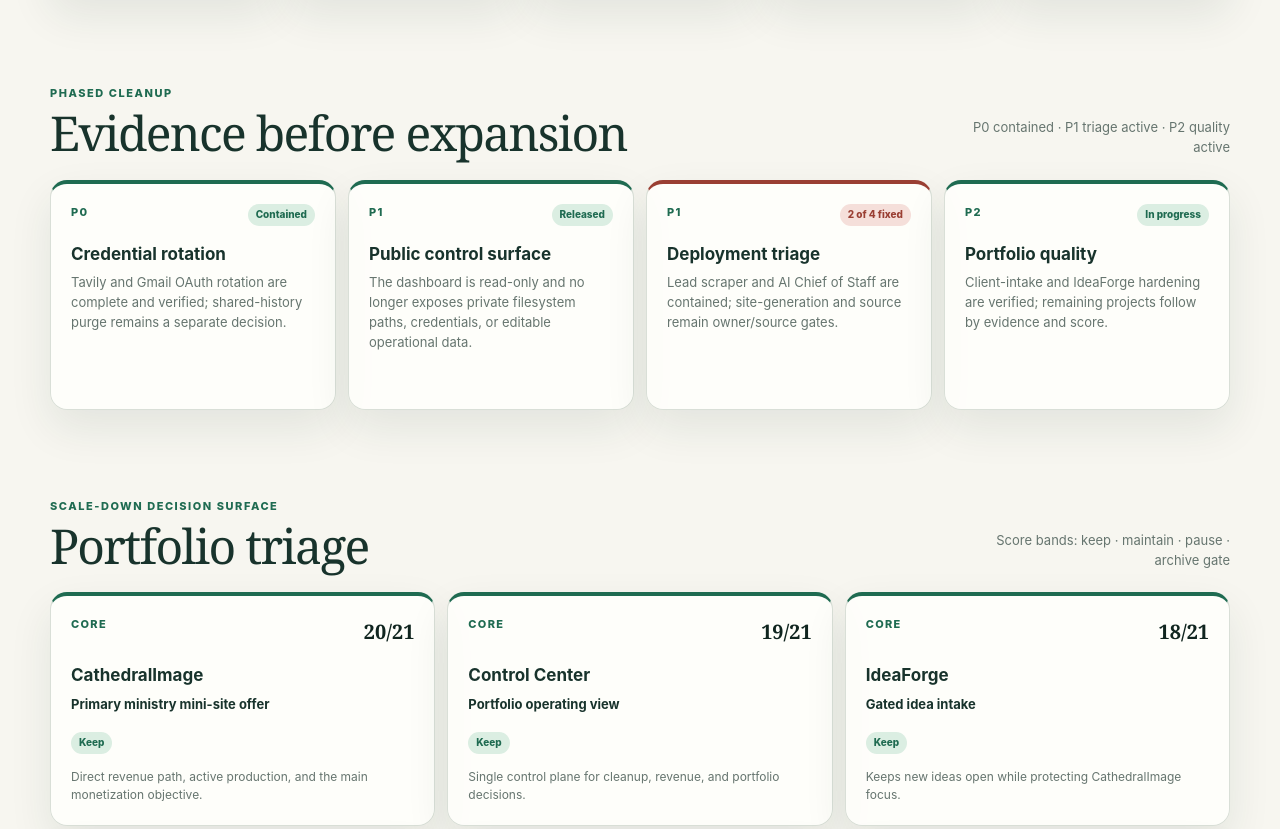
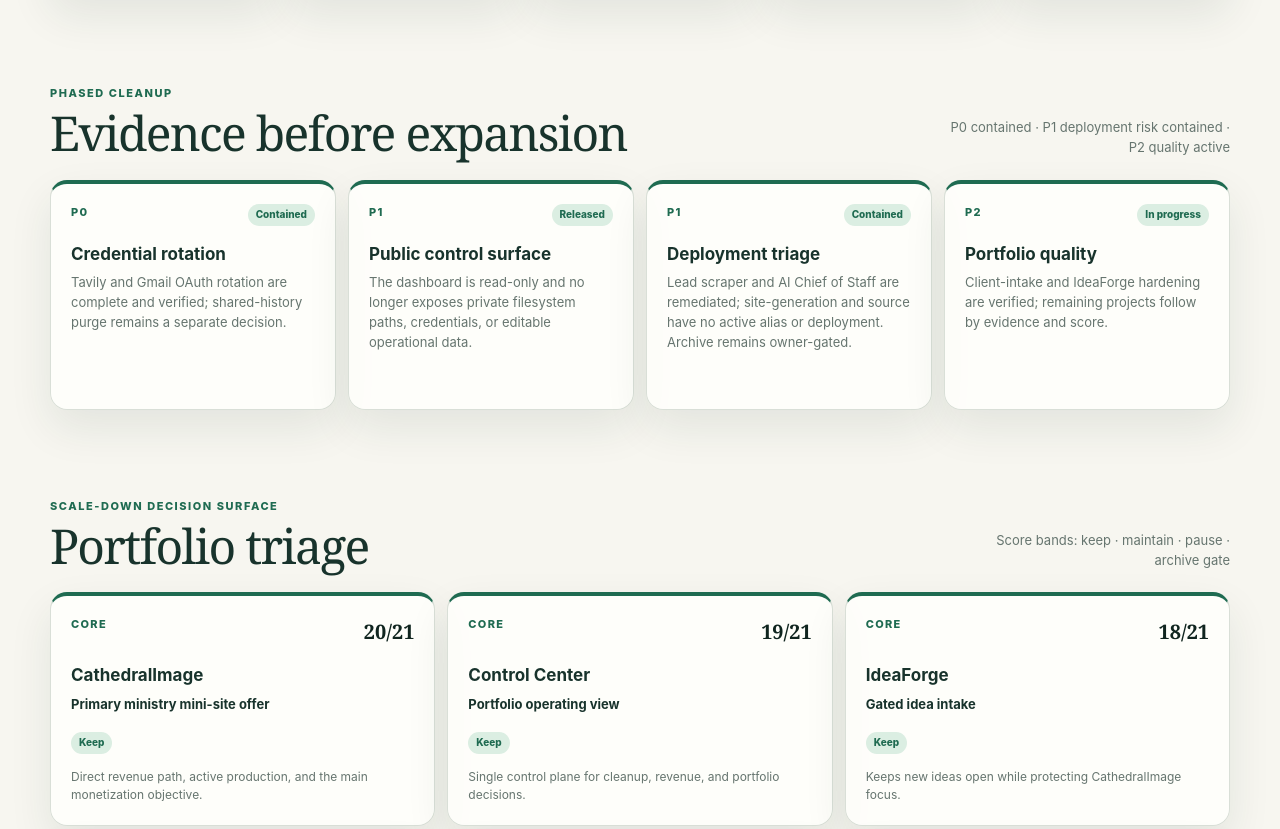
Before and after one commit to cimedia-tech/agency-pipeline-dashboard, a website: page index.html in a window 1280 px wide. Shown: the part 1325-2154 px from the top of the page. Drawn offline with Linux system fonts and the light colour scheme.

Commit message:
chore: close P1 deployment exposure gates

```diff
--- a/app.js
+++ b/app.js
@@ -2,7 +2,7 @@ const DASHBOARD = Object.freeze({
   metrics: [
     { label: "Revenue focus", value: "CathedralImage", detail: "One monetizable offer system", tone: "accent" },
     { label: "Keep active", value: "3 + 2", detail: "Core plus enablement cap", tone: "accent" },
-    { label: "P1 posture", value: "2 / 4", detail: "Remediated · two source gates", tone: "warning" },
+    { label: "P1 posture", value: "Contained", detail: "2 remediated · 2 lifecycle-gated", tone: "accent" },
     { label: "P2 quality wave", value: "Active", detail: "Intake + IdeaForge verified", tone: "accent" },
     { label: "Idea runway", value: "Open", detail: "Capture without derailing delivery", tone: "accent" }
   ],
@@ -16,7 +16,7 @@ const DASHBOARD = Object.freeze({
   cleanup: [
     { phase: "P0", title: "Credential rotation", detail: "Tavily and Gmail OAuth rotation are complete and verified; shared-history purge remains a separate decision.", status: "Contained", tone: "live" },
     { phase: "P1", title: "Public control surface", detail: "The dashboard is read-only and no longer exposes private filesystem paths, credentials, or editable operational data.", status: "Released", tone: "live" },
-    { phase: "P1", title: "Deployment triage", detail: "Lead scraper and AI Chief of Staff are contained; site-generation and source remain owner/source gates.", status: "2 of 4 fixed", tone: "critical" },
+    { phase: "P1", title: "Deployment triage", detail: "Lead scraper and AI Chief of Staff are remediated; site-generation and source have no active alias or deployment. Archive remains owner-gated.", status: "Contained", tone: "live" },
     { phase: "P2", title: "Portfolio quality", detail: "Client-intake and IdeaForge hardening are verified; remaining projects follow by evidence and score.", status: "In progress", tone: "accent" }
   ],
   triage: [
@@ -40,8 +40,8 @@ const DASHBOARD = Object.freeze({
     { category: "Campaign", name: "Lead scraper report", focus: "Public research brief", score: 9, lane: "Maintain", tone: "review", reason: "Now publication-safe; activate only for a defined acquisition campaign." },
     { category: "Duplicate", name: "Agency Linktree", focus: "Likely duplicate agency hub", score: 4, lane: "Consolidate", tone: "critical", reason: "Likely overlaps Orbit Hub; choose one canonical destination before more work." },
     { category: "Unfinished", name: "Site", focus: "SanctuaryStudio-style landing page", score: 4, lane: "Pause", tone: "critical", reason: "Incomplete legal links, zero proof metrics, and mailto-only conversion path." },
-    { category: "Orphaned", name: "Site-generation", focus: "Unavailable deployment", score: 2, lane: "Archive gate", tone: "critical", reason: "Vercel 404 with no exact source; preserve until ownership is confirmed." },
-    { category: "Broken", name: "Source", focus: "Broken public shell", score: 2, lane: "Archive gate", tone: "critical", reason: "Root shell loads but its script is missing; no exact source match found." },
+    { category: "Orphaned", name: "Site-generation", focus: "Unmapped Vercel project", score: 2, lane: "Archive gate", tone: "review", reason: "No alias, latest deployment, or production URL remains; no exact source match. Preserve until the owner approves archival." },
+    { category: "Unmapped", name: "Source", focus: "Unmapped Vercel project", score: 2, lane: "Archive gate", tone: "review", reason: "No alias, latest deployment, or production URL remains. source.vercel.app is unrelated to this team; no exact source match. Preserve until owner approval." },
     { category: "Sensitive", name: "AI Chief of Staff", focus: "Institutional FX/AI report", score: 4, lane: "Archive gate", tone: "critical", reason: "Public content is gated; no connected Git source and no active product case." }
   ],
   ideas: [
@@ -55,7 +55,7 @@ const DASHBOARD = Object.freeze({
     { name: "CathedralImage mini-sites", status: "Revenue focus", tone: "live", next: "Confirm offer terms and configure payment products only after pricing and production credentials are intentionally approved.", links: [{ label: "Production site", href: "https://www.cathedralimage.com/" }, { label: "Request flow", href: "https://www.cathedralimage.com/start.html" }] },
     { name: "Control center", status: "Live", tone: "live", next: "Live on Vercel; triage view now shows the recommended keep, maintain, pause, and archive-gate lanes.", links: [] },
     { name: "Workspace security", status: "Contained", tone: "live", next: "Tavily and Gmail OAuth rotation are verified. Defer shared-history rewrite until separately approved.", links: [] },
-    { name: "P1 deployment review", status: "2 of 4 fixed", tone: "critical", next: "Obtain source/owner confirmation for site-generation and source before any archive action.", links: [] },
+    { name: "P1 deployment review", status: "Contained", tone: "live", next: "Public runtime risk is contained. Preserve site-generation and source records, then archive only after explicit owner approval and rollback confirmation.", links: [] },
     { name: "New ideas", status: "Open runway", tone: "planned", next: "Capture ideas in the pipeline, then advance only the ones with a clear user, evidence, V1, and revenue or strategic case.", links: [{ label: "Idea lab", href: "https://idea-forge-wheat.vercel.app/" }] }
   ]
 });
--- a/index.html
+++ b/index.html
@@ -24,7 +24,7 @@
         </a>
         <div class="header-status" aria-label="Current control center status">
           <span class="status-dot" aria-hidden="true"></span>
-          <span>P1 triage active · 2 remediated · 2 gated</span>
+          <span>P1 triage contained · 2 remediated · 2 lifecycle-gated</span>
         </div>
       </div>
     </header>
@@ -54,7 +54,7 @@
       <section class="section-block" aria-labelledby="cleanup-title">
         <div class="section-heading">
           <div><div class="eyebrow">Phased cleanup</div><h2 id="cleanup-title">Evidence before expansion</h2></div>
-          <span class="section-note">P0 contained · P1 triage active · P2 quality active</span>
+          <span class="section-note">P0 contained · P1 deployment risk contained · P2 quality active</span>
         </div>
         <div class="cleanup-grid" id="cleanup-grid"></div>
       </section>
```
